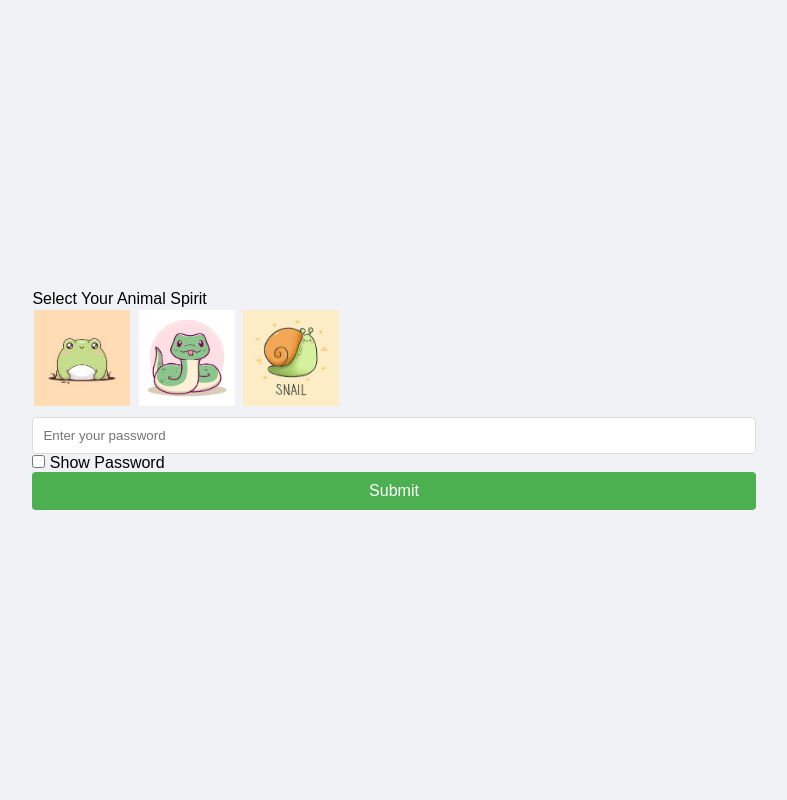
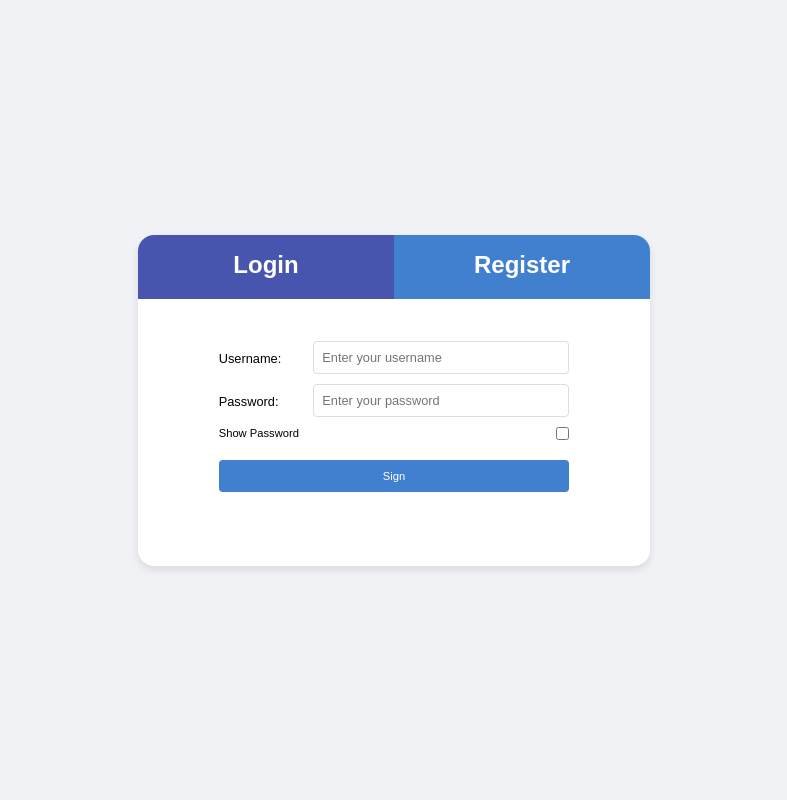
Before and after one commit to jayanegaras/OnlyChat, a PHP site: page / in a window 1280 px wide. Shown: the whole page, without its empty margins (246-1033 px from the left). Run offline with PHP 8.4, Linux system fonts and the light colour scheme.

Commit message:
Login
Menyelesaikan login web

```diff
--- a/index.php
+++ b/index.php
@@ -9,9 +9,50 @@
 </head>
 
 <body>
+    <div class="login-container">
+        <div class="nav">
+            <div class="button clicked" data-target="login">
+                <h2>Login</h2>
+            </div>
+            <div class="button" data-target="register">
+                <h2>Register</h2>
+            </div>
+        </div>
+        <div class="contain hidden show" id="login">
+            <form action="login.php" method="POST">
+                <ul>
+                    <li>
+                        <label for="username">Username:</label>
+                        <input type="text" name="username" id="username" autocomplete="off" required placeholder="Enter your username">
+                    </li>
+                    <li>
+                        <label for="password">Password:</label>
+                        <input class="password" type="password" name="password" placeholder="Enter your password" id="passlog">
+                    </li>
+                    <li>
+                        Show Password
+                        <input data-target="passlog" type="checkbox" class="checklist">
+                    </li>
+                    <li>
+                        <?php if (isset($_GET["error"])): ?>
+                            <p class="ayam" style="color: red;">
+                                <?= "Password atau Username Salah"; ?>
+                            </p>
+                        <?php endif; ?>
+                    </li>
+                    <li>
+                        <button type="submit" name="sign" class="sign" action="">Sign</button>
+                    </li>
+                </ul>
+            </form>
+        </div>
+        <div class="contain hidden" id="register">
             <form action="register.php" method="POST">
+                <ul>
+                    <li class="title">
                         <p>Select Your Animal Spirit</p>
-
+                    </li>
+                    <li>
                         <!-- Frog Option -->
                         <img src="src/katak.jpg" alt="katak" class="radio-image" data-value="katak">
                         <input type="radio" name="userAnimal" value="katak" id="radio-katak">
@@ -23,11 +64,22 @@
                         <!-- Snail Option -->
                         <img src="src/siput.jpg" alt="siput" class="radio-image" data-value="siput">
                         <input type="radio" name="userAnimal" value="siput" id="radio-siput">
-
-        <input type="password" id="password" name="password" placeholder="Enter your password">
-        <input type="checkbox" onclick="togglePassword()"> Show Password
+                    </li>
+                    <li>
+                        <label for="password">Password</label>
+                        <input type="password" class="password" name="password" placeholder="Enter your password" id="passregister">
+                    </li>
+                    <li>
+                        Show Password
+                        <input data-target="passregister" type="checkbox" class="checklist">
+                    </li>
+                    <li>
                         <button type="submit">Submit</button>
+                    </li>
+                </ul>
             </form>
+        </div>
+    </div>
     <script src="login.js"></script>
 </body>
 
--- a/login.css
+++ b/login.css
@@ -1,3 +1,9 @@
+:root{
+    font-size: 16px;
+    --accent-color: #4080cf;
+    --hover-color: #4855ae;
+}
+
 /* Resetting margin and padding */
 * {
     margin: 0;
@@ -15,34 +21,33 @@ body {
 }
 
 .login-container {
-    width: 300px;
-    padding: 20px;
+    display: flex;
+    flex-direction: column;
+    width: 40vw;
+    max-height: 60vh;
     background-color: #fff;
-    border-radius: 8px;
+    border-radius: 1rem;
     box-shadow: 0 4px 8px rgba(0, 0, 0, 0.1);
     text-align: center;
 }
-
-h2 {
-    margin-bottom: 20px;
-    color: #333;
+.login-container h2{
+    color: white;
 }
-
-.input-group {
-    margin-bottom: 15px;
-    text-align: left;
-}
-
-label {
-    font-size: 0.9em;
-    color: #666;
+li {
+    list-style: none;
+    display: flex;
+    min-width: 80%;
+    margin: 10px;
+    flex-direction: row;
+    justify-content: space-between;
+    font-size: 0.7rem;
 }
 
 input[type="text"],
 input[type="password"] {
-    width: 100%;
-    padding: 10px;
-    margin-top: 5px;
+    width: 20vw;
+    padding: 8px;
+    font-size: 0.8rem;
     border: 1px solid #ddd;
     border-radius: 4px;
 }
@@ -50,7 +55,7 @@ input[type="password"] {
 button {
     width: 100%;
     padding: 10px;
-    background-color: #4CAF50;
+    background-color: var(--accent-color);
     color: #fff;
     border: none;
     border-radius: 4px;
@@ -59,7 +64,7 @@ button {
 }
 
 button:hover {
-    background-color: #45a049;
+    background-color: var(--hover-color);
 }
 
     input[type="radio"] {
@@ -71,8 +76,58 @@ button:hover {
         cursor: pointer; /* Pointer cursor for clickable images */
         border: 2px solid transparent; /* Default border */
         transition: border 0.3s; /* Smooth border animation */
+        transition: 300ms;
     }
-
+    .radio-image:hover{
+        transform: scale(1.20);
+        }
     .radio-image.selected {
         border: 2px solid blue; /* Highlight selected image */
     }
+
+
+    /* Ini Menu Nav Login */
+    .nav{
+        display: flex;
+        flex-direction: row;
+        width: 100%;
+    }
+    .button{
+        background-color: var(--accent-color);
+        width: 50%;
+        height: 4rem;
+        padding: 1rem;
+        cursor: pointer;
+    }
+    .clicked{
+        background-color: var(--hover-color);
+    }
+    .button:first-child{
+        border-radius: 1rem 0 0 0;
+    }
+    .button:last-child{
+        border-radius: 0 1rem 0 0;
+    }
+    .hidden {
+        display: none;
+    }
+    .show {
+        display: flex;
+    }
+    .contain{
+        padding: 4rem;
+        padding-top: 2rem;
+        justify-content: center;
+    }
+
+    label{
+    padding-top: 10px;
+    margin-right: 2rem;
+    font-size: 0.8rem;
+    vertical-align: middle;
+    }
+
+    .contain .title{
+        justify-content: center;
+        font-size: 1rem;
+    }
--- a/login.js
+++ b/login.js
@@ -1,28 +1,50 @@
+
+// This is when you make DOM javascript
 document.addEventListener("DOMContentLoaded", () => {
      // Get all images with the class "radio-image"
      const images = document.querySelectorAll('.radio-image');
-
-     // Add click event listener to each image
      images.forEach((img) => {
          img.addEventListener('click', function () {
-             // Remove "selected" class from all images
              images.forEach((img) => img.classList.remove('selected'));
-
-             // Add "selected" class to the clicked image
              this.classList.add('selected');
-
-             // Programmatically select the associated radio button
-             const radioId = 'radio-' + this.getAttribute('data-value'); // Match radio ID
+             const radioId = 'radio-' + this.getAttribute('data-value');
              document.getElementById(radioId).checked = true;
          });
+        // Password views
+        const checkers = document.querySelectorAll(".checklist");
+        checkers.forEach((checker)=>{
+          const targetId = checker.getAttribute('data-target');
+          checker.addEventListener('click', ()=>{
+            console.log(targetId);
+            const target =  document.getElementById(targetId);
+            if (target.type === "password"){
+              target.type = "text";
+            } else {
+              target.type = "password";
+            }
+          });
+        });
+
+        // Menu
+      const buttons = document.querySelectorAll('.button');
+      const contains  = document.querySelectorAll('.hidden');
+      buttons.forEach(button => {
+          button.addEventListener( 'click', (event) => {
+              buttons.forEach( button => {
+                  button.classList.remove('clicked');
+              });
+              event.currentTarget.classList.add('clicked');
+
+              const targetid = button.getAttribute('data-target');
+              contains.forEach( contain => {
+                  if(contain.id === targetid){
+                      contain.classList.add('show');
+                  } else{
+                      contain.classList.remove('show');
+                                  }
+              });
+          });
+
+      });
      });
 });
-function togglePassword() {
-    var passwordInput = document.getElementById("password");
-    if (passwordInput.type === "password") {
-      passwordInput.type = "text";
-
-    } else {
-      passwordInput.type = "password";
-    }
-  }
--- a/main/index.php
+++ b/main/index.php
@@ -5,7 +5,7 @@
     <meta charset="UTF-8">
     <meta name="viewport" content="width=device-width, initial-scale=1.0">
     <title>SLEBEW Forum</title>
-    <link rel="stylesheet" href="style.css">
+    <link rel="stylesheet" href="chat.css">
 </head>
 
 <body>
```
Also changed, not shown: APP/login/login.php (+7 -4 lines), login.php (+17 -0 lines), token/index.php (+12 -6 lines), token/style.css (added, +49 -0 lines), main/chat.css (renamed from chat.css). Lines whose indentation alone changed are shown as unchanged.
